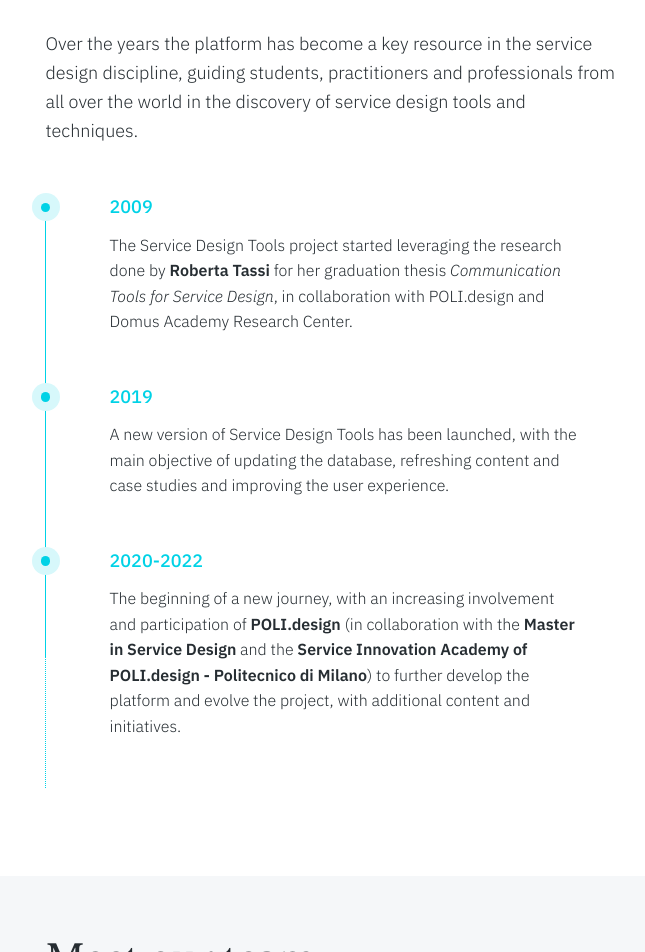
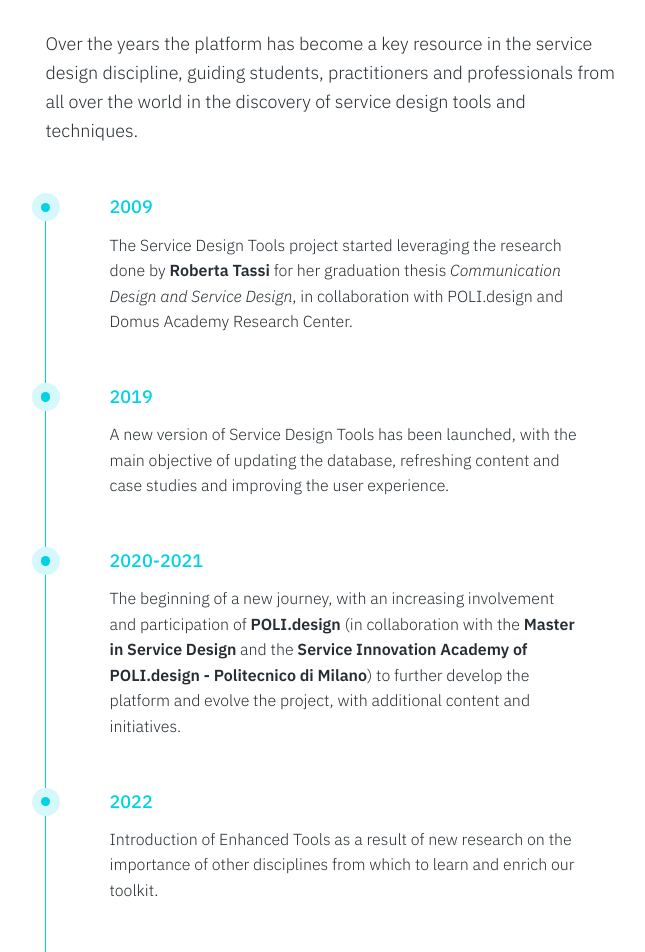
Before and after one commit to service-design-tools/sdt-website, a Jekyll site: the page built from about.html, in a window 1280 px wide and 1400 px high, scrolled down 855 px. Shown: the top 952 px of the window, without its empty margins (122-767 px from the left). Built offline with Jekyll 4.4.1, drawn with Linux system fonts in a browser that asks for light colours; some of the changed text lies outside the part shown.

Commit message:
Update about page “about”

```diff
--- a/_data/about.yml
+++ b/_data/about.yml
@@ -7,14 +7,14 @@
   events:
     - year: "2009"
       text: The Service Design Tools project started leveraging the research done by
-        **Roberta Tassi** for her graduation thesis *Communication Tools for
+        **Roberta Tassi** for her graduation thesis *Communication Design and
         Service Design*, in collaboration with POLI.design and Domus Academy
         Research Center.
     - year: "2019"
       text: A new version of Service Design Tools has been launched, with the main
         objective of updating the database, refreshing content and case studies
         and improving the user experience.
-    - year: 2020-2022
+    - year: 2020-2021
       text: The beginning of a new journey, with an increasing involvement and
         participation of **[POLI.design](https://www.polidesign.net/)** (in
         collaboration with the **[Master in Service
@@ -23,6 +23,14 @@
         Milano](http://www.serviceinnovationacademy.com/sia/)**) to further
         develop the platform and evolve the project, with additional content and
         initiatives.
+    - year: "2022"
+      text: I﻿ntroduction of Enhanced Tools as a result of new research on the
+        importance of other disciplines from which to learn and enrich our
+        toolkit.
+    - year: "2024"
+      text: N﻿ew tools to shape AI-based services are introduced in response to the
+        challenge of understanding how to create meaningful experiences with
+        this rapidly advancing technology.
 team:
   title: Meet our team
   description: We are a multidisciplinary and passionate team of designers,
```
